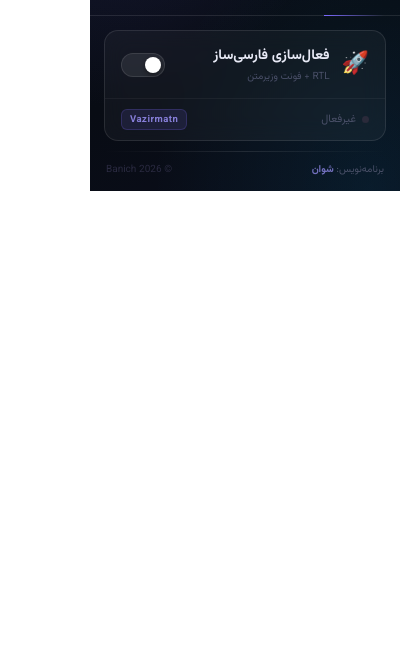
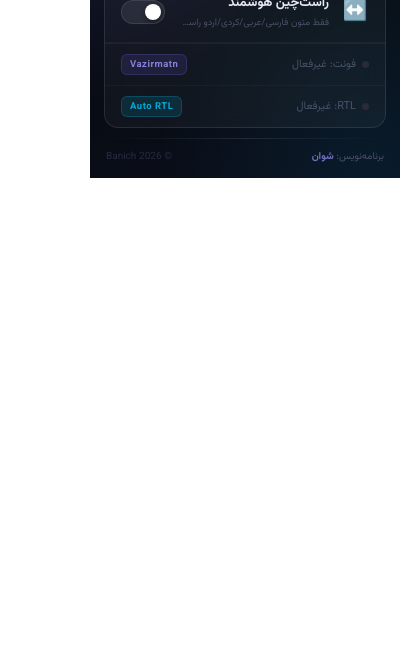
Before and after one commit to banicoms/banich, a browser extension: page popup.html in a window 400 px wide. Shown: the part 176-844 px from the top of the page. Drawn offline with Linux system fonts and the light colour scheme.

Commit message:
Refactor toggle area to toggle row in popup.html

```diff
--- a/popup.html
+++ b/popup.html
@@ -137,34 +137,39 @@
       overflow: hidden;
     }
 
-    /* ─── TOGGLE ─────────────────────────────────────── */
-    .toggle-area {
-      padding: 14px 16px;
+    /* ─── TOGGLE ROW ─────────────────────────────────── */
+    .toggle-row {
+      padding: 12px 16px;
       display: flex; align-items: center; gap: 12px;
       cursor: pointer;
       transition: background .2s;
       user-select: none;
+      border-bottom: 1px solid rgba(255,255,255,0.04);
     }
-    .toggle-area:hover { background: rgba(255,255,255,0.03); }
+    .toggle-row:last-of-type { border-bottom: none; }
+    .toggle-row:hover { background: rgba(255,255,255,0.03); }
 
     .toggle-icon {
-      font-size: 22px;
+      font-size: 20px;
       transition: transform .4s cubic-bezier(.34,1.56,.64,1);
       flex-shrink: 0;
+      width: 28px; text-align: center;
     }
-    .toggle-area.active .toggle-icon {
-      transform: translateY(-3px) scale(1.15);
+    .toggle-row.active .toggle-icon {
+      transform: translateY(-2px) scale(1.15);
       filter: drop-shadow(0 4px 8px rgba(124,106,255,0.6));
     }
 
-    .toggle-info { flex: 1; }
+    .toggle-info { flex: 1; min-width: 0; }
     .toggle-label {
-      font-size: 14px; font-weight: 700; color: var(--text);
+      font-size: 13px; font-weight: 700; color: var(--text);
       transition: color .3s;
+      white-space: nowrap; overflow: hidden; text-overflow: ellipsis;
     }
-    .toggle-area.active .toggle-label { color: #a0c4ff; }
+    .toggle-row.active .toggle-label { color: #a0c4ff; }
     .toggle-desc {
-      font-size: 10px; color: var(--muted); margin-top: 2px; font-weight: 400;
+      font-size: 9.5px; color: var(--muted); margin-top: 2px; font-weight: 400;
+      white-space: nowrap; overflow: hidden; text-overflow: ellipsis;
     }
 
     /* iOS-style switch */
@@ -187,12 +192,12 @@
       transition: transform .3s cubic-bezier(.34,1.56,.64,1);
       box-shadow: 0 2px 4px rgba(0,0,0,0.4);
     }
-    .toggle-area.active .switch {
+    .toggle-row.active .switch {
       background: linear-gradient(135deg, var(--accent), var(--accent2));
       border-color: transparent;
       box-shadow: 0 0 16px rgba(124,106,255,0.4);
     }
-    .toggle-area.active .switch::after {
+    .toggle-row.active .switch::after {
       transform: translateX(-20px);
     }
 
@@ -234,6 +239,14 @@
       color: rgba(160,150,255,0.8);
     }
 
+    .rtl-tag {
+      font-size: 9.5px; font-weight: 600; letter-spacing: 0.5px;
+      padding: 2px 8px; border-radius: 6px;
+      background: rgba(0,201,255,0.12);
+      border: 1px solid rgba(0,201,255,0.2);
+      color: rgba(0,201,255,0.8);
+    }
+
     /* ─── DIVIDER ────────────────────────────────────── */
     .divider {
       height: 1px;
@@ -251,12 +264,8 @@
     .copy { font-size: 10px; color: #2a2a40; }
 
     /* ─── ROCKET ANIMATION IN POPUP ─────────────────── */
-    .rocket-wrap {
-      position: relative;
-    }
-    #rocketCanvas.launching {
-      animation: launch-wobble 0.5s ease;
-    }
+    .rocket-wrap { position: relative; }
+    #rocketCanvas.launching { animation: launch-wobble 0.5s ease; }
     @keyframes launch-wobble {
       0% { transform: rotate(-5deg); }
       50% { transform: rotate(5deg); }
@@ -292,20 +301,40 @@
   <!-- BODY -->
   <div class="body">
     <div class="glass-card">
-      <div class="toggle-area" id="toggleArea">
-        <div class="toggle-icon" id="toggleIcon">🚀</div>
+      <!-- Font Toggle -->
+      <div class="toggle-row" id="fontToggleRow">
+        <div class="toggle-icon" id="fontIcon">🔤</div>
         <div class="toggle-info">
-          <div class="toggle-label" id="toggleLabel">فعال‌سازی فارسی‌ساز</div>
-          <div class="toggle-desc">RTL + فونت وزیرمتن</div>
+          <div class="toggle-label" id="fontLabel">فونت وزیرمتن</div>
+          <div class="toggle-desc">اعمال فونت زیبای وزیرمتن روی متن‌ها</div>
         </div>
-        <div class="switch" id="switchEl"></div>
+        <div class="switch" id="fontSwitch"></div>
       </div>
+
+      <!-- RTL Toggle -->
+      <div class="toggle-row" id="rtlToggleRow">
+        <div class="toggle-icon" id="rtlIcon">↔️</div>
+        <div class="toggle-info">
+          <div class="toggle-label" id="rtlLabel">راست‌چین هوشمند</div>
+          <div class="toggle-desc">فقط متون فارسی/عربی/کردی/اردو راست‌چین می‌شوند</div>
+        </div>
+        <div class="switch" id="rtlSwitch"></div>
+      </div>
+
       <div class="status-row">
         <div class="pill">
-          <div class="dot" id="dot"></div>
-          <span class="status-text" id="statusText">غیرفعال</span>
+          <div class="dot" id="fontDot"></div>
+          <span class="status-text" id="fontStatusText">فونت: غیرفعال</span>
         </div>
         <div class="font-tag">Vazirmatn</div>
+      </div>
+
+      <div class="status-row" style="border-top: 1px solid rgba(255,255,255,0.03);">
+        <div class="pill">
+          <div class="dot" id="rtlDot"></div>
+          <span class="status-text" id="rtlStatusText">RTL: غیرفعال</span>
+        </div>
+        <div class="rtl-tag">Auto RTL</div>
       </div>
     </div>
   </div>
```
